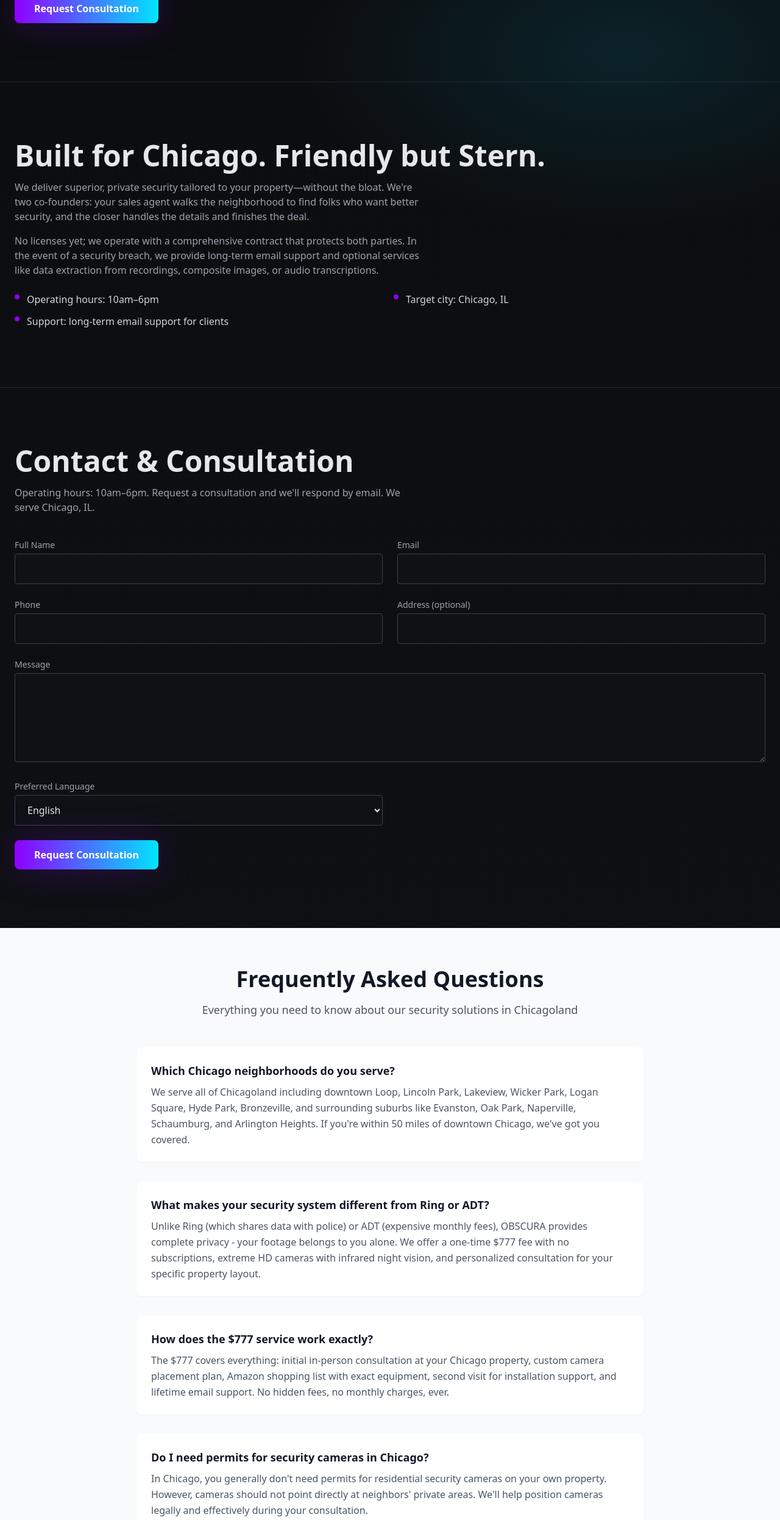
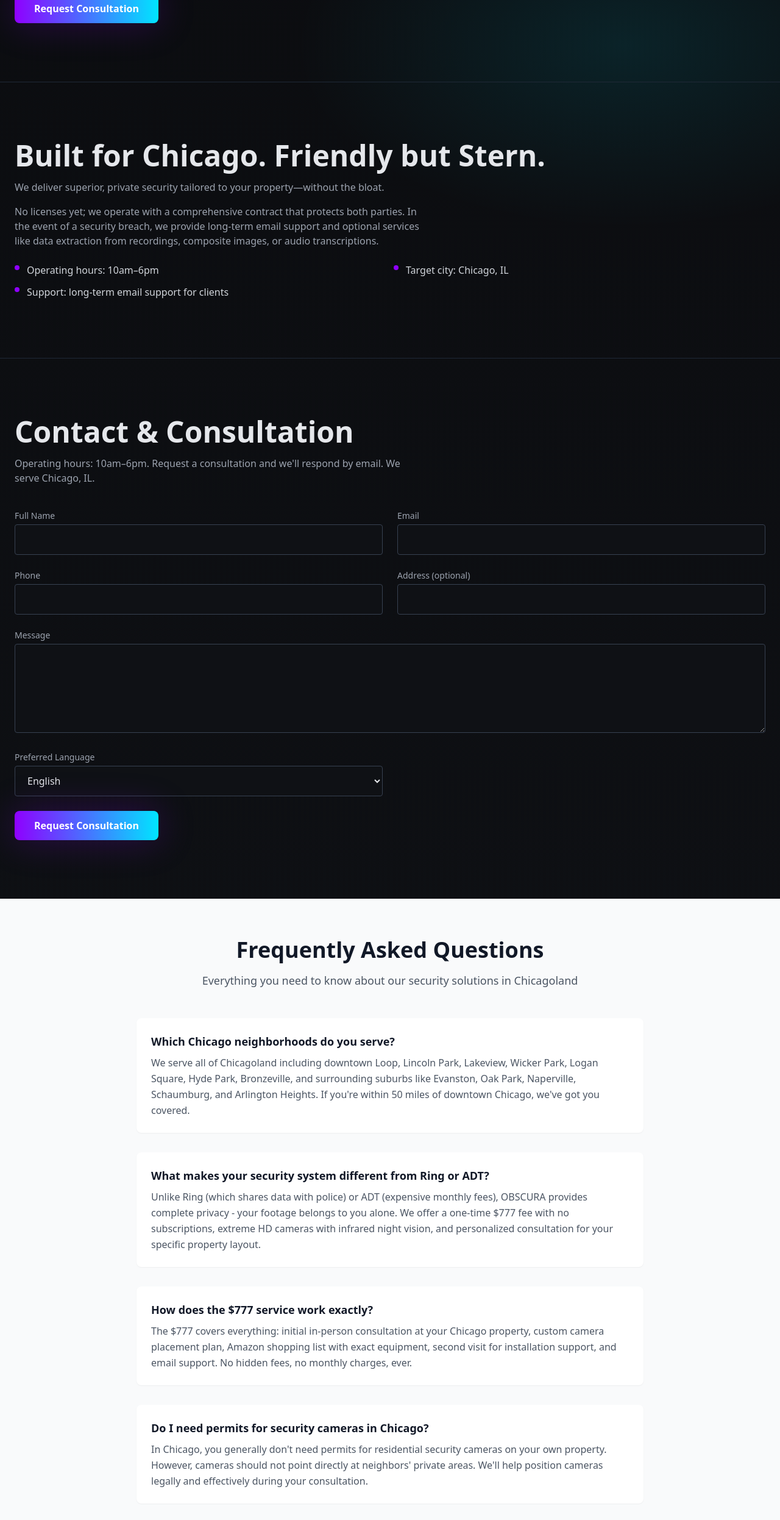
Before and after one commit to greywolf42069/obscura-systems-website, a Next.js app: page / in a window 1280 px wide. Shown: the part 980-3473 px from the top of the page at 61% size. Built offline with nearby package versions, Linux system fonts and the light colour scheme.

Commit message:
Remove co-founders line and lifetime support promise (EN/ES/PL)

```diff
--- a/contexts/LanguageContext.tsx
+++ b/contexts/LanguageContext.tsx
@@ -41,7 +41,7 @@ const translations: Record<Lang, Record<string, string>> = {
 
     // About
     'about.title': 'Built for Chicago. Friendly but Stern.',
-    'about.para1': 'We deliver superior, private security tailored to your property—without the bloat. We\'re two co-founders: your sales agent walks the neighborhood to find folks who want better security, and the closer handles the details and finishes the deal.',
+    'about.para1': 'We deliver superior, private security tailored to your property—without the bloat.',
     'about.para2': 'No licenses yet; we operate with a comprehensive contract that protects both parties. In the event of a security breach, we provide long-term email support and optional services like data extraction from recordings, composite images, or audio transcriptions.',
     'about.para3': 'We\'re simpler and sexier than big names like Ring—private by default, with straightforward pricing and no upsells. Extra customizations are quoted as needed.',
     'about.hours': 'Operating hours: 10am–6pm',
@@ -94,7 +94,7 @@ const translations: Record<Lang, Record<string, string>> = {
     'faq.question2': 'What makes your security system different from Ring or ADT?',
     'faq.answer2': 'Unlike Ring (which shares data with police) or ADT (expensive monthly fees), OBSCURA provides complete privacy - your footage belongs to you alone. We offer a one-time $777 fee with no subscriptions, extreme HD cameras with infrared night vision, and personalized consultation for your specific property layout.',
     'faq.question3': 'How does the $777 service work exactly?',
-    'faq.answer3': 'The $777 covers everything: initial in-person consultation at your Chicago property, custom camera placement plan, Amazon shopping list with exact equipment, second visit for installation support, and lifetime email support. No hidden fees, no monthly charges, ever.',
+    'faq.answer3': 'The $777 covers everything: initial in-person consultation at your Chicago property, custom camera placement plan, Amazon shopping list with exact equipment, second visit for installation support, and email support. No hidden fees, no monthly charges, ever.',
     'faq.question4': 'Do I need permits for security cameras in Chicago?',
     'faq.answer4': 'In Chicago, you generally don\'t need permits for residential security cameras on your own property. However, cameras should not point directly at neighbors\' private areas. We\'ll help position cameras legally and effectively during your consultation.',
     'faq.question5': 'What happens during Chicago winters? Will the cameras still work?',
@@ -141,7 +141,7 @@ const translations: Record<Lang, Record<string, string>> = {
 
     // About
     'about.title': 'Construido para Chicago. Amable pero Firme.',
-    'about.para1': 'Entregamos seguridad superior y privada adaptada a tu propiedad, sin hinchazón. Somos dos cofundadores: tu agente de ventas camina por el vecindario para encontrar personas que quieren mejor seguridad, y el cerrador maneja los detalles y finaliza el trato.',
+    'about.para1': 'Entregamos seguridad superior y privada adaptada a tu propiedad, sin hinchazón.',
     'about.para2': 'Aún no tenemos licencias; operamos con un contrato integral que protege a ambas partes. En caso de una violación de seguridad, proporcionamos soporte de email a largo plazo y servicios opcionales como extracción de datos de grabaciones, imágenes compuestas o transcripciones de audio.',
     'about.para3': 'Somos más simples y atractivos que grandes nombres como Ring: privados por defecto, con precios directos y sin ventas adicionales. Las personalizaciones adicionales se cotizan según sea necesario.',
     'about.hours': 'Horario de operación: 10am–6pm',
@@ -181,7 +181,7 @@ const translations: Record<Lang, Record<string, string>> = {
     'faq.question2': '¿Qué hace diferente su sistema de seguridad de Ring o ADT?',
     'faq.answer2': 'A diferencia de Ring (que comparte datos con la policía) o ADT (tarifas mensuales caras), OBSCURA proporciona privacidad completa: tu grabación te pertenece únicamente a ti. Ofrecemos una tarifa única de $777 sin suscripciones, cámaras HD extremas con visión nocturna infrarroja, y consulta personalizada para el diseño específico de tu propiedad.',
     'faq.question3': '¿Cómo funciona exactamente el servicio de $777?',
-    'faq.answer3': 'Los $777 cubren todo: consulta inicial en persona en tu propiedad de Chicago, plan personalizado de ubicación de cámaras, lista de compras de Amazon con equipo exacto, segunda visita para soporte de instalación, y soporte de email de por vida. Sin tarifas ocultas, sin cargos mensuales, nunca.',
+    'faq.answer3': 'Los $777 cubren todo: consulta inicial en persona en tu propiedad de Chicago, plan personalizado de ubicación de cámaras, lista de compras de Amazon con equipo exacto, segunda visita para soporte de instalación, y soporte por email. Sin tarifas ocultas, sin cargos mensuales, nunca.',
     'faq.question4': '¿Necesito permisos para cámaras de seguridad en Chicago?',
     'faq.answer4': 'En Chicago, generalmente no necesitas permisos para cámaras de seguridad residenciales en tu propiedad. Sin embargo, las cámaras no deben apuntar directamente a áreas privadas de vecinos. Te ayudaremos a posicionar las cámaras legal y efectivamente durante tu consulta.',
     'faq.question5': '¿Qué pasa durante los inviernos de Chicago? ¿Funcionarán las cámaras?',
@@ -235,7 +235,7 @@ const translations: Record<Lang, Record<string, string>> = {
 
     // About
     'about.title': 'Zbudowane dla Chicago. Przyjazne ale Stanowcze.',
-    'about.para1': 'Dostarczamy doskonałe, prywatne bezpieczeństwo dostosowane do Twojej nieruchomości — bez nadmiaru. Jesteśmy dwoma współzałożycielami: Twój agent sprzedaży chodzi po okolicy, aby znaleźć ludzi, którzy chcą lepszego bezpieczeństwa, a zamykający zajmuje się szczegółami i finalizuje transakcję.',
+    'about.para1': 'Dostarczamy doskonałe, prywatne bezpieczeństwo dostosowane do Twojej nieruchomości — bez nadmiaru.',
     'about.para2': 'Jeszcze nie mamy licencji; działamy z kompleksową umową, która chroni obie strony. W przypadku naruszenia bezpieczeństwa, zapewniamy długoterminowe wsparcie email i opcjonalne usługi, takie jak ekstrakcja danych z nagrań, obrazy kompozytowe lub transkrypcje audio.',
     'about.para3': 'Jesteśmy prostsi i bardziej atrakcyjni niż wielkie marki jak Ring — prywatni domyślnie, z prostymi cenami i bez dodatkowych sprzedaży. Dodatkowe dostosowania są wyceniane według potrzeb.',
     'about.hours': 'Godziny pracy: 10:00–18:00',
@@ -282,7 +282,7 @@ const translations: Record<Lang, Record<string, string>> = {
     'faq.question2': 'Co wyróżnia wasz system bezpieczeństwa od Ring lub ADT?',
     'faq.answer2': 'W przeciwieństwie do Ring (który dzieli się danymi z policją) lub ADT (droga opłata miesięczna), OBSCURA zapewnia całkowitą prywatność - twoje nagrania należą tylko do ciebie. Oferujemy jednorazową opłatę $777 bez subskrypcji, ekstremalnie HD kamery z podczerwienią nocną i spersonalizowaną konsultację dla konkretnego układu twojej nieruchomości.',
     'faq.question3': 'Jak dokładnie działa usługa za $777?',
-    'faq.answer3': '$777 obejmuje wszystko: początkową konsultację osobistą w twojej nieruchomości w Chicago, spersonalizowany plan rozmieszczenia kamer, listę zakupów Amazon z dokładnym sprzętem, drugą wizytę na wsparcie instalacji i dożywotnie wsparcie email. Brak ukrytych opłat, brak miesięcznych opłat, nigdy.',
+    'faq.answer3': '$777 obejmuje wszystko: początkową konsultację osobistą w twojej nieruchomości w Chicago, spersonalizowany plan rozmieszczenia kamer, listę zakupów Amazon z dokładnym sprzętem, drugą wizytę na wsparcie instalacji i wsparcie email. Brak ukrytych opłat, brak miesięcznych opłat, nigdy.',
     'faq.question4': 'Czy potrzebuję pozwoleń na kamery bezpieczeństwa w Chicago?',
     'faq.answer4': 'W Chicago generalnie nie potrzebujesz pozwoleń na kamery bezpieczeństwa w domu na własnej nieruchomości. Jednak kamery nie powinny wskazywać bezpośrednio na prywatne obszary sąsiadów. Pomożemy ci umieścić kamery legalnie i skutecznie podczas konsultacji.',
     'faq.question5': 'Co się dzieje podczas chicagowskich zim? Czy kamery nadal będą działać?',
```
